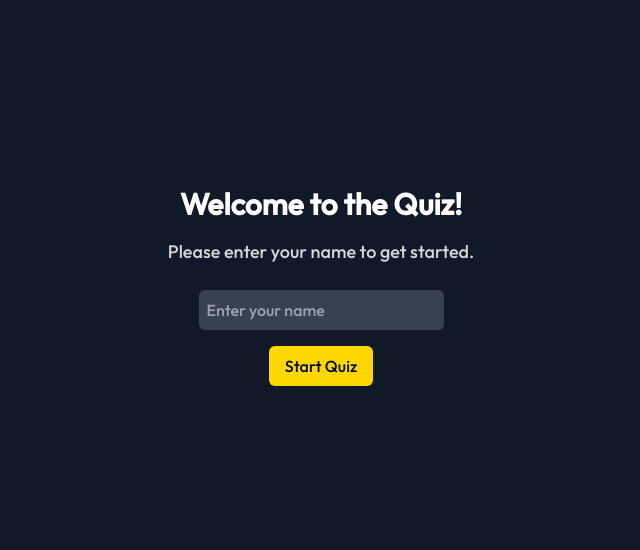
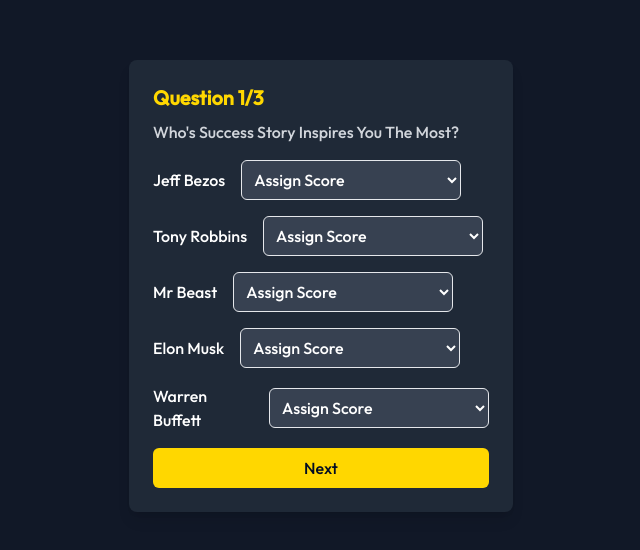
Before and after one commit to richardagaya/landingpage, a Next.js app: page /Quiz in a window 1280 px wide. Shown: the part 114-664 px from the top of the page, without its empty margins (319-959 px from the left). Built offline with nearby package versions, Linux system fonts and the light colour scheme.

Commit message:
latest commit 1f3b7b7 2020-07-02 16:00:00 +0000

```diff
--- a/app/Quiz/page.tsx
+++ b/app/Quiz/page.tsx
@@ -1,4 +1,5 @@
-"use client";
+"use client"
+import React, { useState, useEffect } from "react";
 import {
   DndContext,
   closestCenter,
@@ -14,27 +15,34 @@
   useSortable,
 } from "@dnd-kit/sortable";
 import { CSS } from "@dnd-kit/utilities";
-import { useState, useEffect } from "react";
 
 type Answer = {
   id: string;
   text: string;
 };
 
-const questions = [
+type Question = {
+  questionText: string;
+  type: "ranking" | "scoring";
+  answers: Answer[];
+};
+
+const questions: Question[] = [
   {
     questionText: "Who's Success Story Inspires You The Most?",
+    type: "scoring",
     answers: [
       { id: "1", text: "Jeff Bezos" },
       { id: "2", text: "Tony Robbins" },
       { id: "3", text: "Mr Beast" },
       { id: "4", text: "Elon Musk" },
-      { id: "5", text: "Warren Buffett " },
+      { id: "5", text: "Warren Buffett" },
     ],
   },
   {
     questionText:
-      "It takes 1000 hours to gain financial freedom in any skill, Which of these industries do you have the most experience in?",
+      "It takes 1000 hours to gain financial freedom in any skill. Which of these industries do you have the most experience in?",
+    type: "ranking",
     answers: [
       { id: "6", text: "Ecommerce" },
       { id: "7", text: "Sales" },
@@ -44,22 +52,68 @@
     ],
   },
   {
-    questionText: " Now, which industry would you be most excited to gain skill in?",
+    questionText:
+      "It takes 1000 hours to gain financial freedom in any skill. Which of these industries do you have the most experience in?",
+    type: "ranking",
     answers: [
-      { id: "11", text: "Ecommerce" },
-      { id: "12", text: "Sales" },
-      { id: "13", text: "Content Creation" },
-      { id: "14", text: "Software development" },
-      { id: "15", text: "Trading" },
+      { id: "6", text: "Ecommerce" },
+      { id: "7", text: "Sales" },
+      { id: "8", text: "Content creation" },
+      { id: "9", text: "Software development" },
+      { id: "10", text: "Trading" },
     ],
   },
 ];
 
-const Quiz = () => {
-  const [stage, setStage] = useState<"nameInput" | "intro" | "loading" | "quiz">("nameInput");
-  const [userName, setUserName] = useState<string>("");
+const AppQuiz = () => {
   const [currentQuestionIndex, setCurrentQuestionIndex] = useState(0);
-  const [answers, setAnswers] = useState<Answer[]>(questions[currentQuestionIndex].answers);
+  const [responses, setResponses] = useState<any[]>([]);
+
+  const currentQuestion = questions[currentQuestionIndex];
+
+  const goToNextQuestion = (response: any) => {
+    setResponses((prev) => [...prev, response]);
+    const nextIndex = currentQuestionIndex + 1;
+
+    if (nextIndex < questions.length) {
+      setCurrentQuestionIndex(nextIndex);
+    } else {
+      console.log("Quiz completed. Responses:", responses);
+      alert("Quiz Completed!");
+    }
+  };
+
+  return (
+    <div className="min-h-screen flex items-center justify-center bg-gray-900">
+      <div className="w-96 bg-gray-800 text-white p-6 rounded-lg shadow-lg">
+        <h2 className="text-xl font-semibold mb-2 text-gold">
+          Question {currentQuestionIndex + 1}/{questions.length}
+        </h2>
+        <p className="mb-4 text-gray-300">{currentQuestion.questionText}</p>
+        {currentQuestion.type === "ranking" ? (
+          <RankingQuestion
+            question={currentQuestion}
+            onSubmit={(response) => goToNextQuestion({ question: currentQuestion, response })}
+          />
+        ) : (
+          <ScoringQuestion
+            question={currentQuestion}
+            onSubmit={(response) => goToNextQuestion({ question: currentQuestion, response })}
+          />
+        )}
+      </div>
+    </div>
+  );
+};
+
+const RankingQuestion = ({
+  question,
+  onSubmit,
+}: {
+  question: Question;
+  onSubmit: (response: Answer[]) => void;
+}) => {
+  const [answers, setAnswers] = useState<Answer[]>(question.answers);
 
   const sensors = useSensors(
     useSensor(PointerSensor, {
@@ -68,15 +122,6 @@
       },
     })
   );
-
-  useEffect(() => {
-    if (stage === "loading") {
-      const timer = setTimeout(() => {
-        setStage("quiz");
-      }, 3000);
-      return () => clearTimeout(timer);
-    }
-  }, [stage]);
 
   const handleDragEnd = ({ active, over }: DragEndEvent) => {
     if (active.id !== over?.id) {
@@ -88,86 +133,8 @@
     }
   };
 
-  const goToNextQuestion = () => {
-    const nextQuestionIndex = currentQuestionIndex + 1;
-    if (nextQuestionIndex < questions.length) {
-      setCurrentQuestionIndex(nextQuestionIndex);
-      setAnswers(questions[nextQuestionIndex].answers);
-    } else {
-      alert("Quiz Completed!");
-    }
-  };
-
-  const handleNameSubmit = () => {
-    if (userName.trim()) {
-      setStage("intro");
-    } else {
-      alert("Please enter your name.");
-    }
-  };
-
-  if (stage === "nameInput") {
   return (
-      <div className="min-h-screen flex flex-col items-center justify-center bg-gray-900 text-white">
-        <h1 className="text-3xl font-semibold mb-4">Welcome to the Quiz!</h1>
-        <p className="text-lg text-gray-300 mb-6 text-center">
-          Please enter your name to get started.
-        </p>
-        <input
-          type="text"
-          className="bg-gray-700 text-gold p-2 rounded-md mb-4"
-          placeholder="Enter your name"
-          value={userName}
-          onChange={(e) => setUserName(e.target.value)}
-        />
-        <button
-          className="bg-gold hover:bg-yellow-500 text-darkblue py-2 px-4 rounded-md"
-          onClick={handleNameSubmit}
-        >
-          Start Quiz
-        </button>
-      </div>
-    );
-  }
-
-  if (stage === "intro") {
-    return (
-      <div className="min-h-screen flex flex-col items-center justify-center bg-gray-900 text-white p-4">
-        <h1 className="text-3xl font-semibold mb-4">Welcome to Our Quiz,<span className="text-gold"> {userName} </span>⭐</h1>
-        <p className="text-lg text-gray-300 mb-6 text-center">
-          This quiz is designed to understand your preferences, interests, and inspirations. Based
-          on your answers, we&apos;ll guide you toward exciting career opportunities!
-        </p>
-        <button
-          className="bg-gold hover:bg-yellow-500 text-darkblue py-2 px-4 rounded-md"
-          onClick={() => setStage("loading")}
-        >
-          Start Quiz
-        </button>
-      </div>
-    );
-  }
-
-  if (stage === "loading") {
-    return (
-      <div className="min-h-screen flex flex-col items-center justify-center bg-gray-900 text-white">
-        <p className="text-xl font-medium mb-4">Hey <span className="text-gold"> {userName} </span>, getting your quiz ready...</p>
-        <div className="w-12 h-12 border-4 border-gold border-t-transparent rounded-full animate-spin"></div>
-      </div>
-    );
-  }
-
-  return (
-    <div className="min-h-screen flex items-center justify-center bg-gray-900">
-      <div className="w-96 bg-gray-800 text-white p-6 rounded-lg shadow-lg">
-        <h2 className="text-xl font-semibold mb-2 text-gold">
-          Question {currentQuestionIndex + 1}/{questions.length}
-        </h2>
-        <p className="mb-4 text-gray-300">{questions[currentQuestionIndex].questionText}</p>
-        <p className="mb-4 text-sm text-gray-400">
-          Place the options in order of most like you to least like you.
-        </p>
-
+    <>
       <DndContext sensors={sensors} collisionDetection={closestCenter} onDragEnd={handleDragEnd}>
         <SortableContext items={answers.map((item) => item.id)} strategy={verticalListSortingStrategy}>
           <div className="space-y-2">
@@ -177,15 +144,56 @@
           </div>
         </SortableContext>
       </DndContext>
-
       <button
         className="mt-4 w-full bg-gold hover:bg-yellow-500 text-darkblue py-2 rounded-md"
-          onClick={goToNextQuestion}
+        onClick={() => onSubmit(answers)}
       >
-          {currentQuestionIndex === questions.length - 1 ? "Finish" : "Next"}
+        Next
       </button>
+    </>
+  );
+};
+
+const ScoringQuestion = ({
+  question,
+  onSubmit,
+}: {
+  question: Question;
+  onSubmit: (response: Answer[]) => void;
+}) => {
+  const [scores, setScores] = useState<Record<string, number>>({});
+
+  const handleScoreChange = (id: string, score: number) => {
+    setScores((prev) => ({ ...prev, [id]: score }));
+  };
+
+  return (
+    <>
+      <div className="space-y-4">
+        {question.answers.map((answer) => (
+          <div key={answer.id} className="flex items-center space-x-4">
+            <span>{answer.text}</span>
+            <select
+              className="border rounded-md p-2 bg-gray-700 text-white"
+              onChange={(e) => handleScoreChange(answer.id, Number(e.target.value))}
+            >
+              <option value="0">Assign Score</option>
+              <option value="1">1 (Inspires me the most)</option>
+              <option value="2">2</option>
+              <option value="3">3</option>
+              <option value="4">4</option>
+              <option value="5">5 (Haven't heard of them)</option>
+            </select>
           </div>
+        ))}
       </div>
+      <button
+        className="mt-4 w-full bg-gold hover:bg-yellow-500 text-darkblue py-2 rounded-md"
+        onClick={() => onSubmit(Object.entries(scores).map(([id, score]) => ({ id, text: question.answers.find(answer => answer.id === id)?.text || '', score })))}
+      >
+        Next
+      </button>
+    </>
   );
 };
 
@@ -211,4 +219,4 @@
   );
 };
 
-export default Quiz;
+export default AppQuiz;
--- /dev/null
+++ b/app/components/QuestionComponent.tsx
@@ -0,0 +1,104 @@
+"use client";
+
+import {
+  DndContext,
+  closestCenter,
+  PointerSensor,
+  useSensor,
+  useSensors,
+  DragEndEvent,
+} from "@dnd-kit/core";
+import {
+  arrayMove,
+  SortableContext,
+  verticalListSortingStrategy,
+  useSortable,
+} from "@dnd-kit/sortable";
+import { CSS } from "@dnd-kit/utilities";
+import { useState } from "react";
+
+type Answer = {
+  id: string;
+  text: string;
+};
+
+type QuestionComponentProps = {
+  questionText: string;
+  answers: Answer[];
+  onComplete: (sortedAnswers: Answer[]) => void;
+};
+
+const QuestionComponent = ({ questionText, answers, onComplete }: QuestionComponentProps) => {
+  const [sortedAnswers, setSortedAnswers] = useState<Answer[]>(answers);
+
+  const sensors = useSensors(
+    useSensor(PointerSensor, {
+      activationConstraint: { distance: 5 },
+    })
+  );
+
+  const handleDragEnd = ({ active, over }: DragEndEvent) => {
+    if (active.id !== over?.id) {
+      setSortedAnswers((prev) => {
+        const oldIndex = prev.findIndex((item) => item.id === active.id);
+        const newIndex = prev.findIndex((item) => item.id === over?.id);
+        return arrayMove(prev, oldIndex, newIndex);
+      });
+    }
+  };
+
+  const handleComplete = () => {
+    onComplete(sortedAnswers);
+  };
+
+  return (
+    <div className="w-96 bg-gray-800 text-white p-6 rounded-lg shadow-lg">
+      <h2 className="text-xl font-semibold mb-2 text-gold">Your Question</h2>
+      <p className="mb-4 text-gray-300">{questionText}</p>
+      <p className="mb-4 text-sm text-gray-400">
+        Rank the options from most experienced (1) to least experienced (5).
+      </p>
+
+      <DndContext sensors={sensors} collisionDetection={closestCenter} onDragEnd={handleDragEnd}>
+        <SortableContext items={sortedAnswers.map((item) => item.id)} strategy={verticalListSortingStrategy}>
+          <div className="space-y-2">
+            {sortedAnswers.map((item) => (
+              <SortableItem key={item.id} id={item.id} text={item.text} />
+            ))}
+          </div>
+        </SortableContext>
+      </DndContext>
+
+      <button
+        className="mt-4 w-full bg-gold hover:bg-yellow-500 text-darkblue py-2 rounded-md"
+        onClick={handleComplete}
+      >
+        Submit
+      </button>
+    </div>
+  );
+};
+
+const SortableItem = ({ id, text }: { id: string; text: string }) => {
+  const { attributes, listeners, setNodeRef, transform, transition } = useSortable({ id });
+
+  const style = {
+    transform: CSS.Transform.toString(transform),
+    transition,
+  };
+
+  return (
+    <div
+      ref={setNodeRef}
+      style={style}
+      {...attributes}
+      {...listeners}
+      className="bg-gray-700 p-3 rounded-md flex justify-between items-center"
+    >
+      <span>{text}</span>
+      <span className="text-gray-400 cursor-move">⋮⋮</span>
+    </div>
+  );
+};
+
+export default QuestionComponent;
```
Lines whose indentation alone changed are shown as unchanged.
